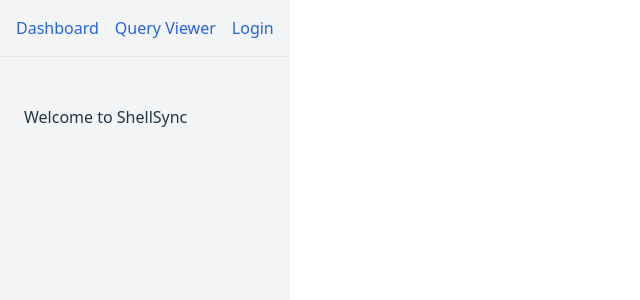
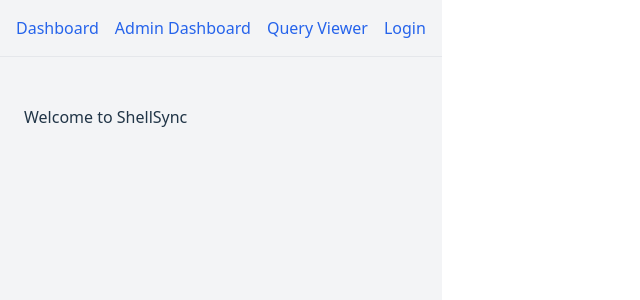
Before and after one commit to ethan-pauwels/shellsync-frontend, a React (Vite) app: page / in a window 1280 px wide. Shown: the top 300 px of the page, without its empty margins (0-640 px from the left). Built offline with nearby package versions, Linux system fonts and the light colour scheme.

Commit message:
Fix offset-aware vs. naive datetime issue in reservation overlap check

```diff
--- a/src/App.tsx
+++ b/src/App.tsx
@@ -1,9 +1,8 @@
-// src/App.tsx
-
 import { BrowserRouter as Router, Routes, Route, Link } from "react-router-dom";
 import QueryViewer from "./pages/QueryViewer";
 import Dashboard from "./pages/Dashboard";
-import Login from "./pages/Login"; // 👈 new import
+import Login from "./pages/Login";
+import AdminDashboard from "./pages/AdminDashboard"; // 👈 NEW
 
 function App() {
   return (
@@ -12,6 +11,9 @@ function App() {
         <nav className="space-x-4">
           <Link to="/dashboard" className="text-blue-600 hover:underline">
             Dashboard
+          </Link>
+          <Link to="/admin" className="text-blue-600 hover:underline">
+            Admin Dashboard
           </Link>
           <Link to="/admin/query" className="text-blue-600 hover:underline">
             Query Viewer
@@ -24,8 +26,9 @@ function App() {
 
       <Routes>
         <Route path="/dashboard" element={<Dashboard />} />
+        <Route path="/admin" element={<AdminDashboard />} /> {/* 👈 NEW */}
         <Route path="/admin/query" element={<QueryViewer />} />
-        <Route path="/login" element={<Login />} /> {/* 👈 new route */}
+        <Route path="/login" element={<Login />} />
         <Route path="*" element={<div className="p-6">Welcome to ShellSync</div>} />
       </Routes>
     </Router>
```
